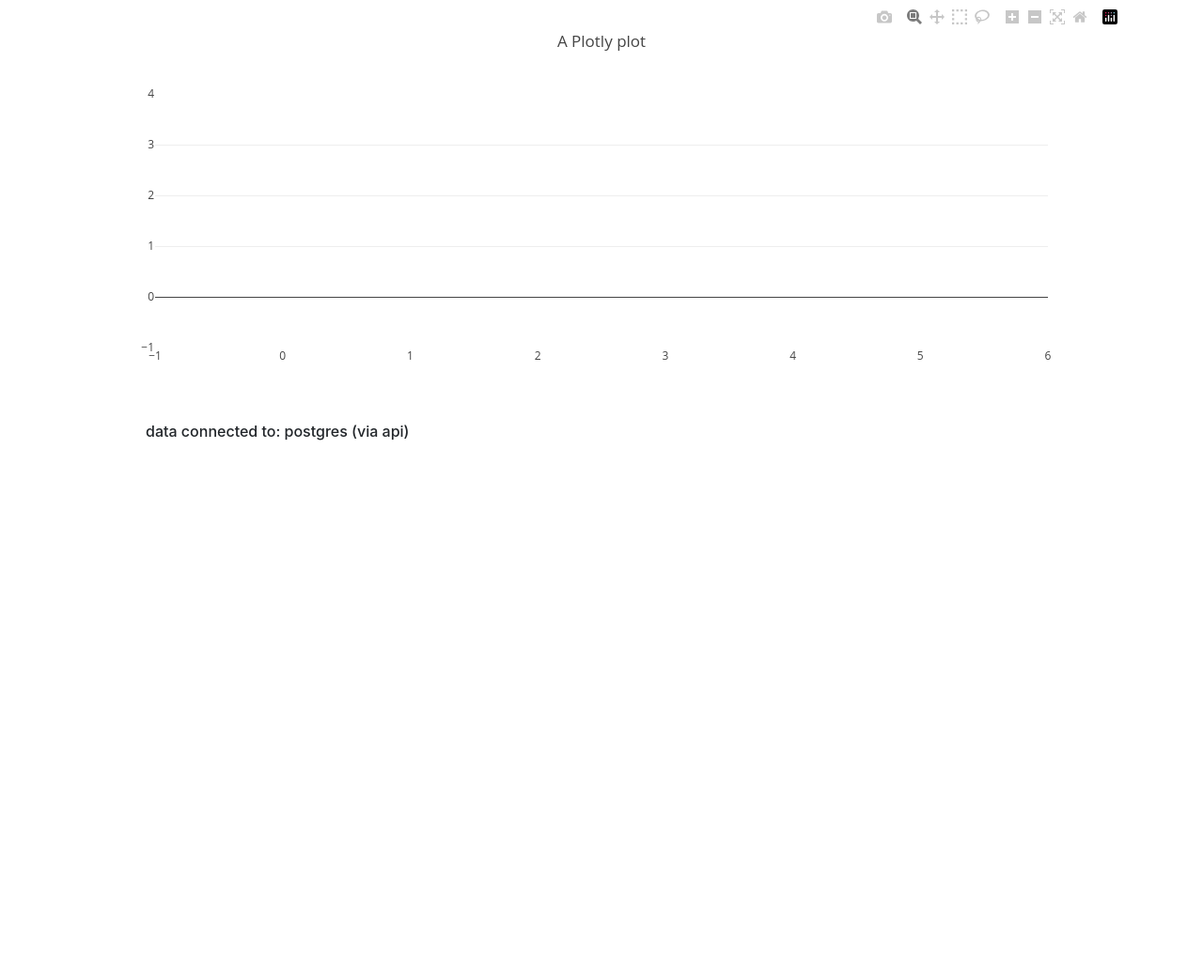
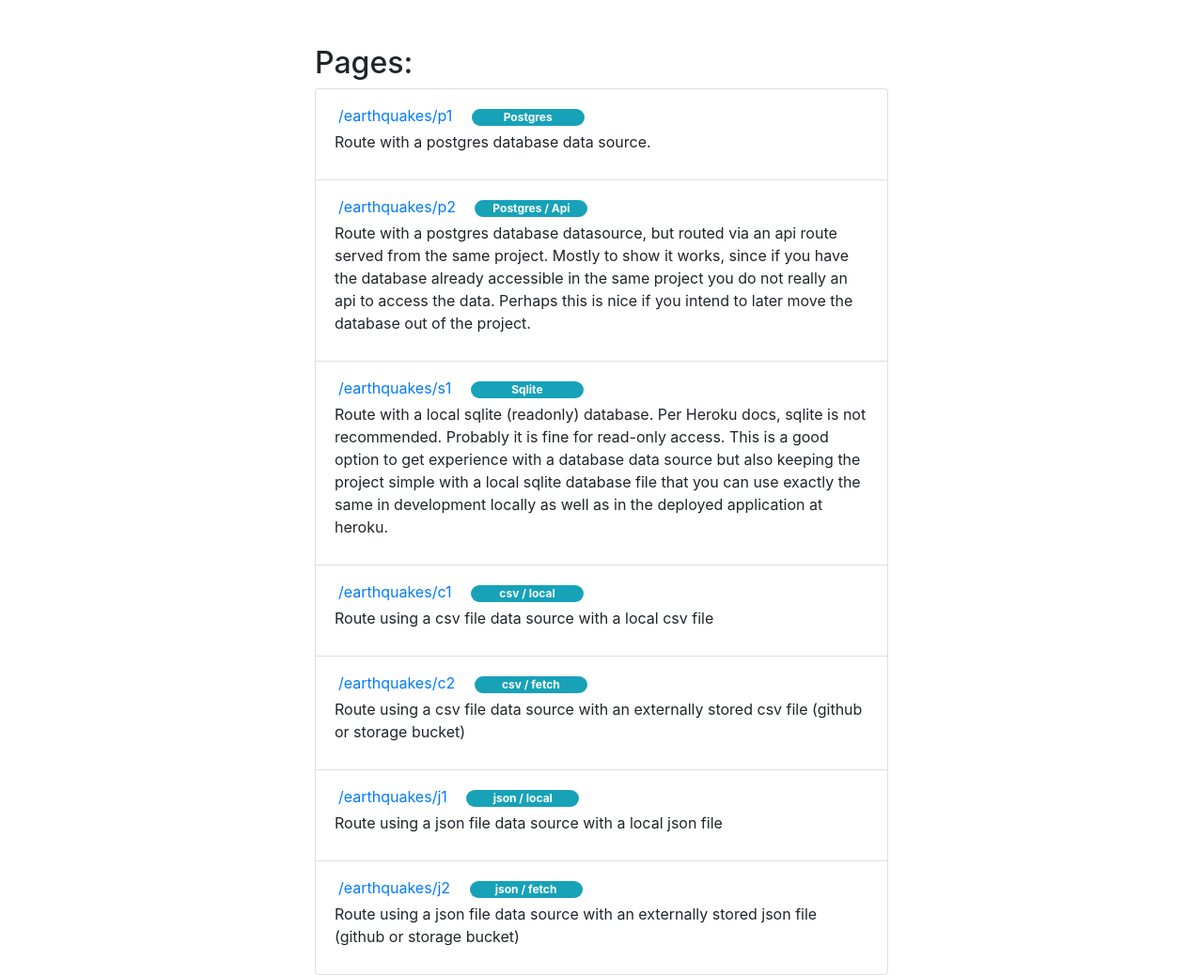
Before and after one commit to northernocean/HelloFlask, a Flask app: page / in a window 1280 px wide. Shown: the whole page at 94% size. Before the commit the page ends 469 px from the top, so only its background shows below. Run offline with Flask 2, Linux system fonts and the light colour scheme; data that the repository does not hold is empty; some libraries are stand-ins or nearby versions.

Commit message:
new index page

```diff
--- a/app.py
+++ b/app.py
@@ -15,6 +15,18 @@ else:
 
 @app.route("/")
 def index():
+    return render_template('index.html')
+
+@app.route("/earthquakes/p1")
+def earthquakes_p1():
+    return render_template('earthquakes.html', view_data={'url': API_BASE_URL + 'api/earthquakes'})
+
+@app.route("/earthquakes/p2")
+def earthquakes_p2():
+    return render_template('earthquakes.html', view_data={'url': API_BASE_URL + 'api/earthquakes'})
+
+@app.route("/earthquakes/s1")
+def earthquakes_s1():
     # Calling the api as if it were an external api,
     # even though it is really in the same project.
     # Presumably this works (seems a little odd though),
@@ -30,10 +42,6 @@ def index():
         'index.html',
         view_data={'xs': xs, 'ys': ys, 'data_source': db.DATA_SOURCE + " (via api)"})
 
-@app.route("/earthquakes")
-def earthquakes_view():
-    return render_template('earthquakes.html', view_data={'url': API_BASE_URL + 'api/earthquakes'})
-
 @app.route("/api/earthquakes")
 def earthquakes():
     xs, ys = db.get_earthquake_count_by_years()
--- a/templates/index.html
+++ b/templates/index.html
@@ -16,30 +16,67 @@
 </head>
 
 <body>
-  <div class="container">
-    <div id="plot"></div>
-    <h6 id="data-source">data connected to: {{ view_data.data_source }}</h6>
+  <div class="container mt-5 w-50">
+    <h2>Pages:</h2>
+    <ul class="list-group">
+      <li class="list-group-item">
+        <div class="m-1">
+          <a href="/earthquakes/p1">/earthquakes/p1</a>
+          <span class="badge badge-pill badge-info ml-3" style="min-width: 120px;">Postgres</span>
+        </div>
+        <p>Route with a postgres database data source.</p>
+      </li>
+      <li class="list-group-item">
+        <div class="m-1">
+          <a href="/earthquakes/p2">/earthquakes/p2</a>
+          <span class="badge badge-pill badge-info ml-3" style="min-width: 120px;">Postgres / Api</span>
+        </div>
+        <p>Route with a postgres database datasource, but routed via an api route served from the same project. Mostly to show it works,
+          since if you have the database already accessible in the same project you do not really an api to access the data. Perhaps
+          this is nice if you intend to later move the database out of the project.
+        </p>
+      </li>
+      <li class="list-group-item">
+        <div class="m-1">
+          <a href="/earthquakes/s1">/earthquakes/s1</a>
+          <span class="badge badge-pill badge-info ml-3" style="min-width: 120px;">Sqlite</span>
+        </div>
+        <p>Route with a local sqlite (readonly) database. Per Heroku docs, sqlite is not recommended. Probably it is fine for read-only access.
+           This is a good option to get experience with a database data source but also keeping the project simple with a local sqlite
+           database file that you can use exactly the same in development locally as well as in the deployed application at heroku.
+        </p>
+      </li>
+      <li class="list-group-item">
+        <div class="m-1">
+          <a href="/earthquakes/c1">/earthquakes/c1</a>
+          <span class="badge badge-pill badge-info ml-3" style="min-width: 120px;">csv / local</span>
+        </div>
+        <p>Route using a csv file data source with a local csv file</p>
+      </li>
+      <li class="list-group-item">
+        <div class="m-1">
+          <a href="/earthquakes/c2">/earthquakes/c2</a>
+          <span class="badge badge-pill badge-info ml-3" style="min-width: 120px;">csv / fetch</span>
+        </div>
+        <p>Route using a csv file data source with an externally stored csv file (github or storage bucket)</p>
+      </li>
+      <li class="list-group-item">
+        <div class="m-1">
+          <a href="/earthquakes/j1">/earthquakes/j1</a>
+          <span class="badge badge-pill badge-info ml-3" style="min-width: 120px;">json / local</span>
+        </div>
+        <p>Route using a json file data source with a local json file</p>
+      </li>
+      <li class="list-group-item">
+        <div class="m-1">
+          <a href="/earthquakes/j2">/earthquakes/j2</a>
+          <span class="badge badge-pill badge-info ml-3" style="min-width: 120px;">json / fetch</span>
+        </div>
+        <p>Route using a json file data source with an externally stored json file (github or storage bucket)</p>
+      </li>
+
+
+    </ul>
 </body>
 
-<!-- plotly -->
-<script src="https://cdn.plot.ly/plotly-latest.min.js"></script>
-
-<!-- Load local javascript code -->
-<script src="{{ url_for('static', filename='js/index.js') }}"></script>
-
-<!-- Convert the data provided from flask (a string) to a json object
-     and assign it to a javascript variable. Now we can use the data
-     in our code.
-     This is still unclear - are we passing real json or just
-     a string that is in json format? It might still be necessary
-     in the javascript side to "parse" it as json again! -->
-<script type="text/javascript">
-  let view_data = '{{ view_data|tojson }}';
-</script>
-
-<!-- Call the create charts function from our javascript code -->
-<script type="text/javascript">
-  createPlot(view_data);
-</script>
-
 </html>
```
Also changed, not shown: templates/earthquakesB.html (added, +45 -0 lines), templates/earthquakesA.html (renamed from templates/earthquakes.html).
